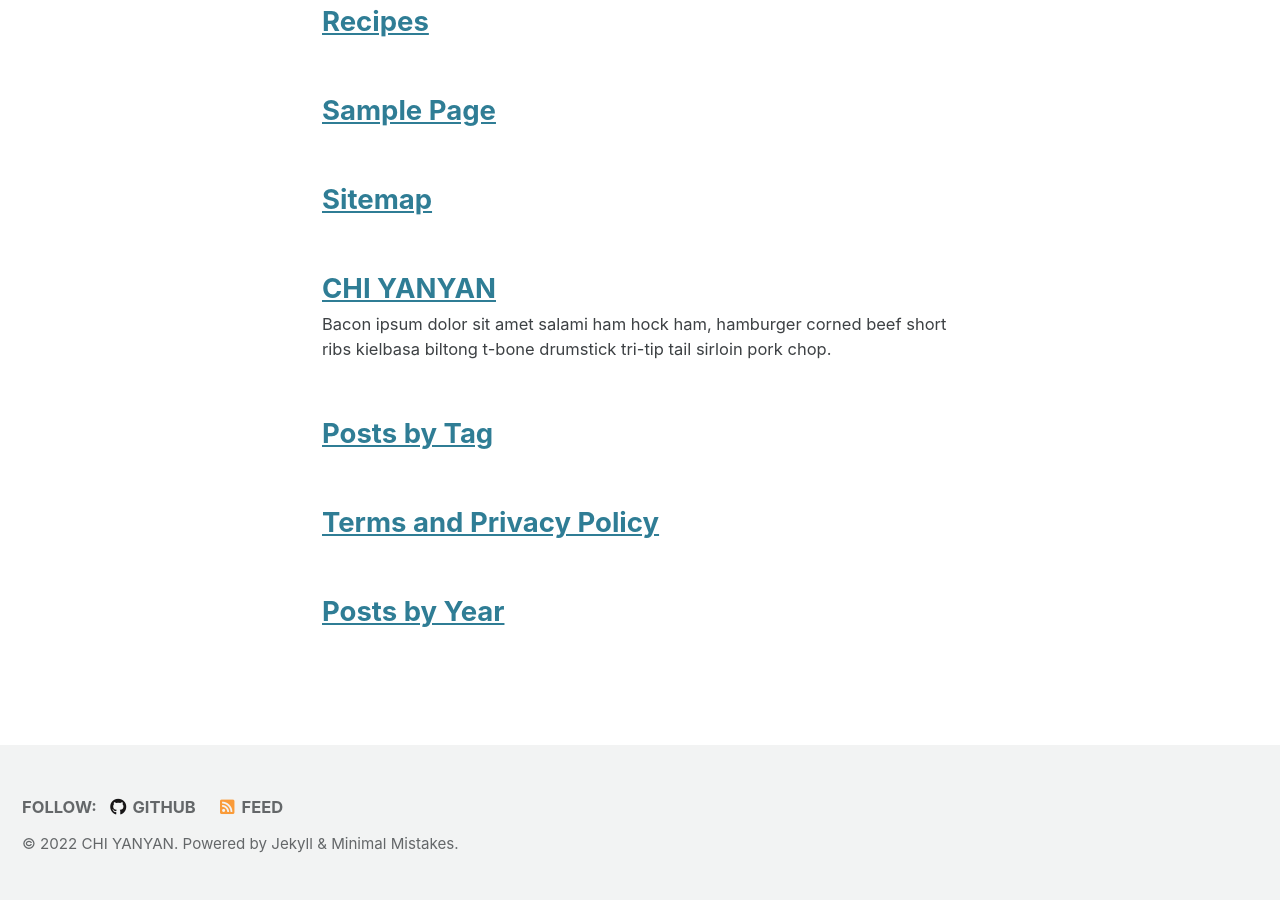
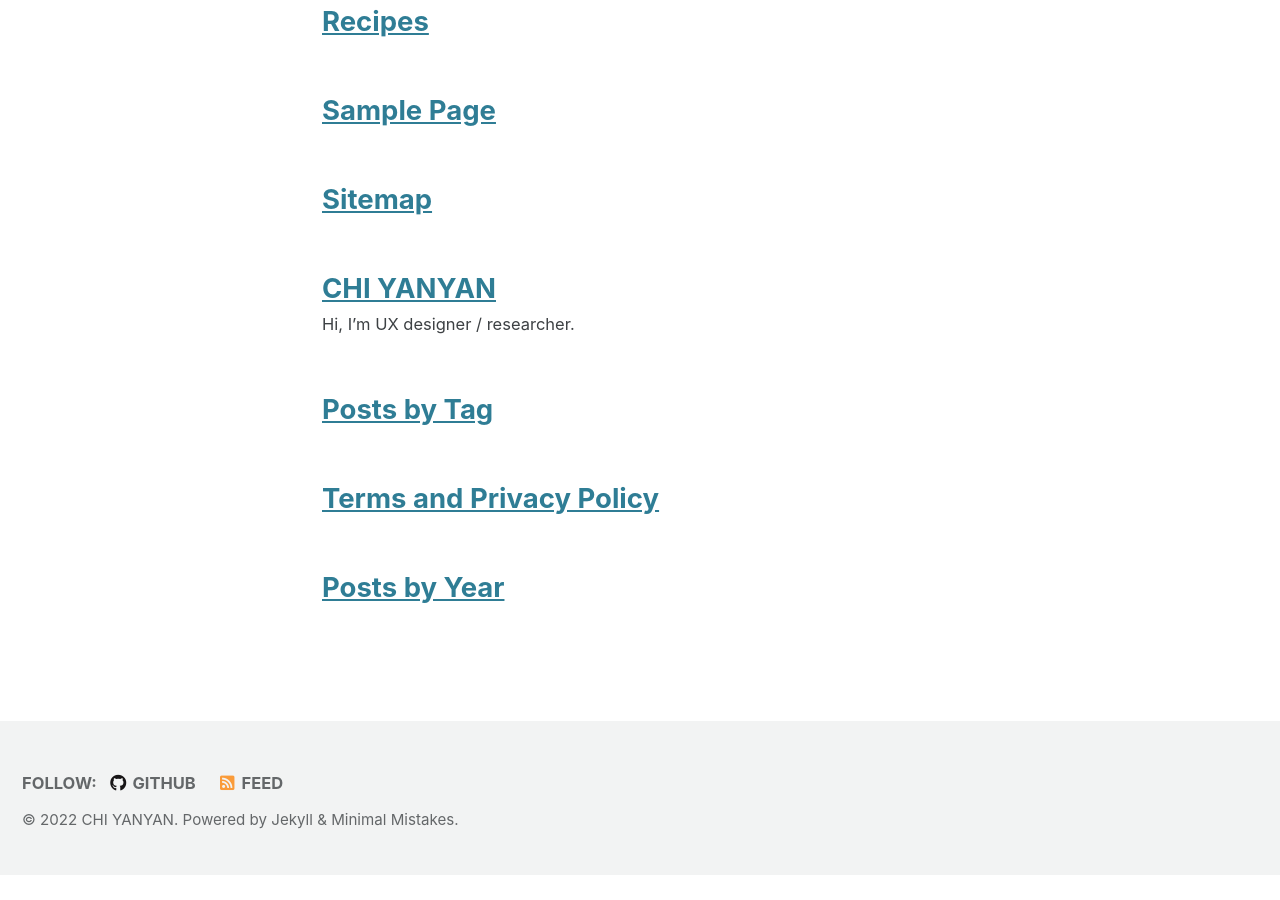
Before and after one commit to yomyomiii/yomyomiii.github.io, a Jekyll site: the page built from _pages/page-archive.html, in a window 1280 px wide and 900 px high, scrolled down 1660 px. Built offline with Jekyll 4.4.1, drawn with Linux system fonts in a browser that asks for light colours; cached includes are drawn as plain includes; after the commit the page ends 2535 px from its top, so only the background shows below that.

Commit message:
Update splash-page.md

```diff
--- a/_pages/splash-page.md
+++ b/_pages/splash-page.md
@@ -11,7 +11,7 @@ header:
     - label: "Download"
       url: "https://github.com/mmistakes/minimal-mistakes/"
   caption: "Photo credit: [**Unsplash**](https://unsplash.com)"
-excerpt: "Bacon ipsum dolor sit amet salami ham hock ham, hamburger corned beef short ribs kielbasa biltong t-bone drumstick tri-tip tail sirloin pork chop."
+excerpt: "Hi, I'm UX designer / researcher."
 intro:
   - excerpt: 'Hello!'
 feature_row:
```
